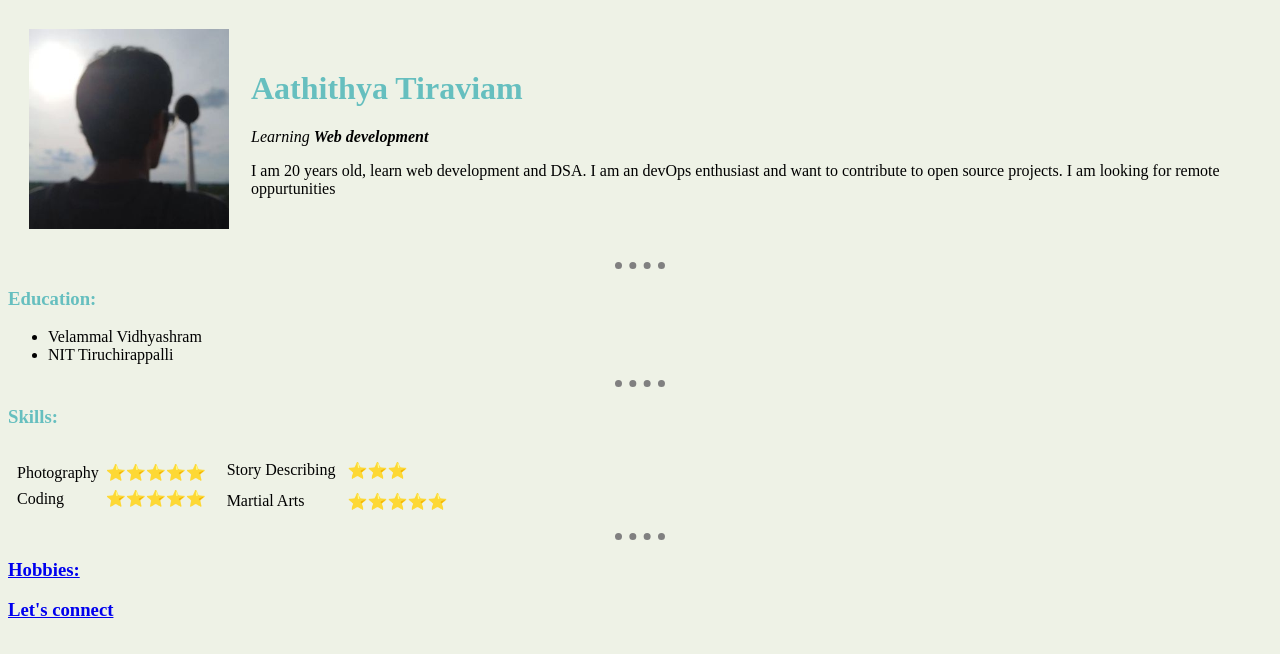
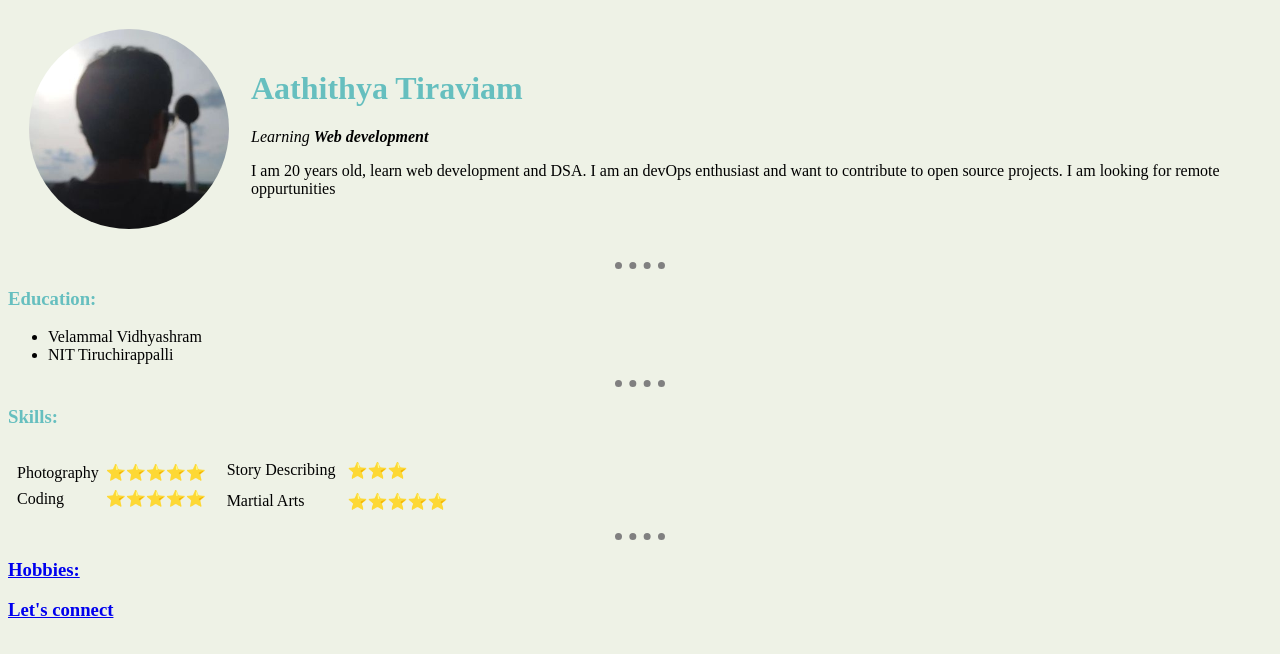
Before and after one commit to AathithyaS/My_Personal_Site, a plain HTML site: page index.html in a window 1280 px wide. Drawn offline with Linux system fonts and the light colour scheme.

Commit message:
HTML file modified

```diff
--- a/index.html
+++ b/index.html
@@ -8,7 +8,7 @@
   <body>
     <table cellspacing="20">
       <tr>
-        <td><img src="images/dp.jpg" alt="Aathithya Tiraviam" width="200px" border-radius="100px"></td>
+        <td><img src="images/dp.jpg" alt="Aathithya Tiraviam" width="200px" style="border-radius: 100px"></td>
         <td>
           <h1>Aathithya Tiraviam</h1>
           <p><em>Learning <strong>Web development</strong></em></p>
```
